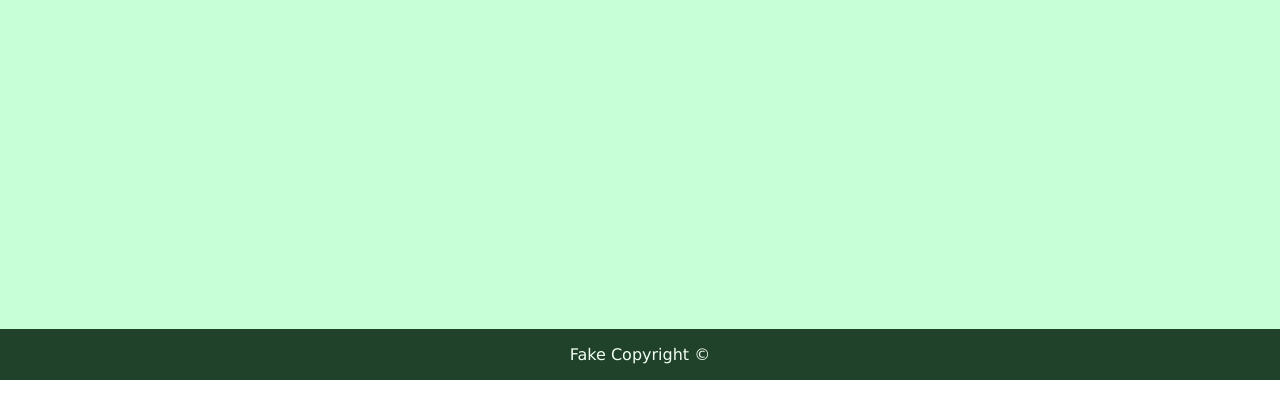
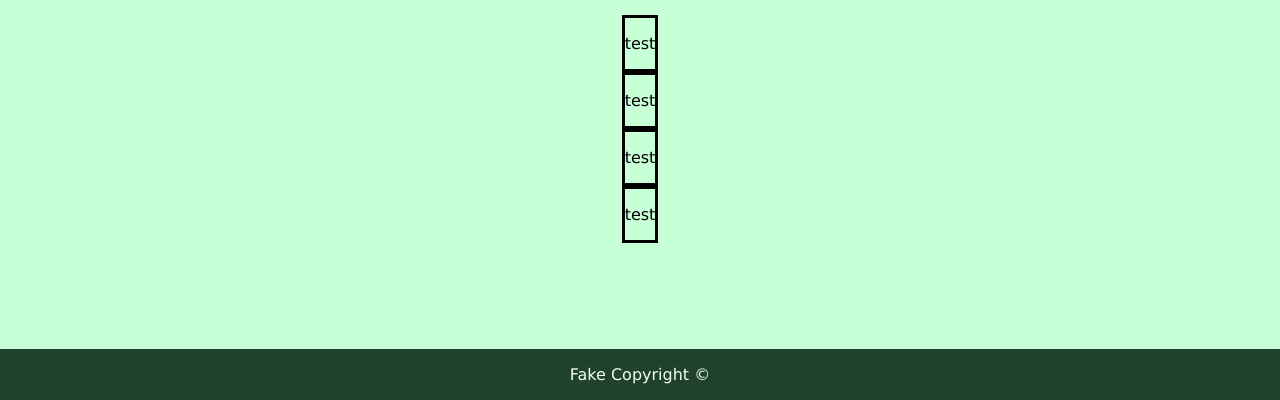
Before and after one commit to PlasmaZen/landingsite, a plain HTML site: page index.html in a window 1280 px wide. Shown: the part 691-1091 px from the top of the page. Drawn offline with Linux system fonts and the light colour scheme.

Commit message:
Some changes

```diff
--- a/index.html
+++ b/index.html
@@ -23,7 +23,7 @@
         <div class="mainHeader">
             <div class="mainHeaderLogo">
                 <h1>Snail Shop</h1>
-                <img height="20px" width="30" src="images/snail.png">
+                <img height="20px" width="30px" src="images/snail.png">
             </div>
             <div class="mainheaderNavbar"> <!--This doesnt exist anymore.-->
                 <h1> Shops </h1>
@@ -42,7 +42,21 @@
     </header>
 
     <div class="mainBody">
-        <h1></h1>body body body
+        <h1>Current Species Offered</h1>
+        <div class="mainBodyContainer">
+            <div class="mainBodyContainerInner">
+                <p>test</p>
+            </div>
+            <div class="mainBodyContainerInner">
+                <p>test</p>
+            </div>
+            <div class="mainBodyContainerInner">
+                <p>test</p>
+            </div>
+            <div class="mainBodyContainerInner">
+                <p>test</p>
+            </div>
+        </div>
     </div>
 
     <footer>
--- a/style.css
+++ b/style.css
@@ -53,12 +53,26 @@ body {
 }
 
 .mainBody {
+    padding: 10px 0px 10px 0px;
     display: flex;
     height: 500px;
     width: 100%;
-    margin: 0px;
     background-color: #c7ffd7;
     margin: 0px 0px 0px 0px;
+    align-items: center;
+    justify-content: center;
+    flex-direction: column;
+}
+
+.mainBodyContainer {
+    padding: 10px 10px 10px 10px;
+    flex-direction: row;
+    justify-content: flex;
+}
+
+.mainBodyContainerInner {
+    flex-direction: row;
+    border-style: solid;
 }
 
 .mainFooter {
```
